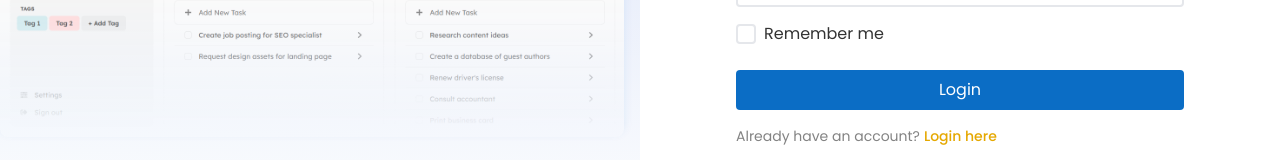
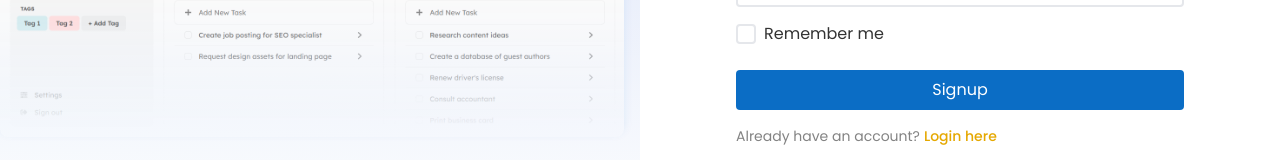
Before and after one commit to lioncio1229/my-todo, a Next.js app: page /signup in a window 1280 px wide. Shown: the part 524-684 px from the top of the page. Built offline with nearby package versions, Linux system fonts and the light colour scheme.

Commit message:
Update text

```diff
--- a/src/app/(auth)/signup/page.tsx
+++ b/src/app/(auth)/signup/page.tsx
@@ -84,7 +84,7 @@ export default function Page() {
                         type="submit"
                         className="bg-primary-main hover:bg-primary-dark w-full cursor-pointer rounded p-2 text-white transition-colors duration-500"
                     >
-                        Login
+                        Signup
                     </button>
                     <p className="text-secondary-text pt-4 text-sm">
                         Already have an account?
```
